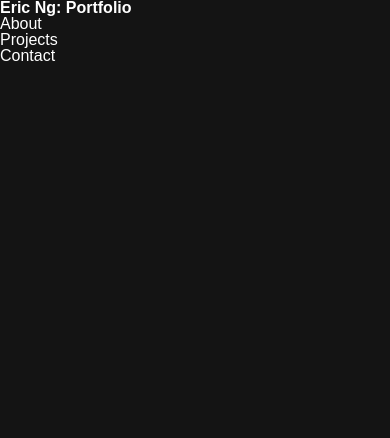
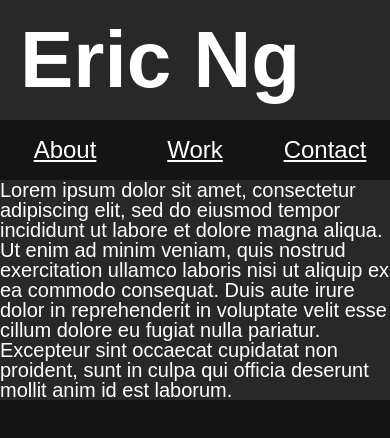
Before and after one commit to EricNg314/Simple_Portfolio, a plain HTML site: page index.html in a window 390 px wide. Drawn offline with Linux system fonts and the light colour scheme.

Commit message:
Adding base nav and container.

```diff
--- a/assets/css/reset.css
+++ b/assets/css/reset.css
@@ -12,6 +12,10 @@ body {
   min-height: 100%;
   line-height: 1;
   font-family: sans-serif;
+}
+
+a {
+  color:unset;
 }
 
 h1,
--- a/assets/css/style.css
+++ b/assets/css/style.css
@@ -2,19 +2,41 @@
   --primary-txt-color: #ffffff;
   --secondary-txt-color: #ffffff;
   --tertiary-txt-color: #ffffff;
-  --primary-bg-color: rgb(20,20,20);
-  --secondary-bg-color: rgb(40,40,40);
-  --tertiary-bg-color: rgb(60,60,60);
-  --quaternary-bg-color: rgb(80,80,80);
+  --primary-bg-color: rgb(20, 20, 20);
+  --secondary-bg-color: rgb(40, 40, 40);
+  --tertiary-bg-color: rgb(60, 60, 60);
+  --quaternary-bg-color: rgb(80, 80, 80);
 }
 
-
+* {
+  font-size: 16px;
+}
 
 body {
   color: var(--primary-txt-color);
   background-color: var(--primary-bg-color);
 }
 
+header {
+ padding: 1rem;
+}
+
+h1 {
+  font-size: 400%;
+}
+
+nav {
+  width: 15%;
+}
+
+nav ul {
+ display: flex;
+ flex-direction: column;
+}
+.nav-li{
+
+ margin-left: 1rem;
+}
 .color-primary {
   color: var(--primary-txt-color);
   background-color: var(--primary-bg-color);
@@ -31,3 +53,46 @@ body {
   color: var(--tertiary-txt-color);
   background-color: var(--quaternary-bg-color);
 }
+
+.page-container {
+  display: flex;
+  position: relative;
+}
+
+.main-container {
+  max-width: 1200px;
+  margin: 0 auto;
+  width: 75%;
+}
+
+@media screen and (max-width: 768px) {
+  * {
+    font-size: 20px;
+  }
+  nav {
+    position: absolute;
+    top: 0;
+    width: 100%;
+    max-width: unset;
+    height: 2rem;
+    /* display: flex; */
+  }
+  nav ul {
+   display: flex;
+   flex-direction: row;
+   justify-content: space-between;
+  }
+  .nav-li {
+   flex: 1;
+   text-align: center;
+   line-height: 3rem;
+   margin-left: unset;
+  }
+  .nav-li * {
+   font-size: 120%;
+  }
+  .main-container {
+    margin-top: 3rem;
+    width: 100%;
+  }
+}
--- a/index.html
+++ b/index.html
@@ -12,17 +12,23 @@
 </head>
 
 <body>
-	<header class="color-primary">
-		<h1>Eric Ng: Portfolio</h1>
+  <header class="color-secondary">
+    <h1>Eric Ng</h1>
   </header>
+  <div class="page-container color-primary">
     <nav class="color-primary">
       <ul>
-			<li>About</li>
-			<li>Projects</li>
-			<li>Contact</li>
+        <li class="nav-li"><a href="#about">About</a></li>
+        <li class="nav-li"><a href="#work">Work</a></li>
+        <li class="nav-li"><a href="#contact">Contact</a></li>
       </ul>
     </nav>
-	<main></main>
+    <main class="main-container color-secondary">
+      <section id="about">Lorem ipsum dolor sit amet, consectetur adipiscing elit, sed do eiusmod tempor incididunt ut labore et dolore magna aliqua. Ut enim ad minim veniam, quis nostrud exercitation ullamco laboris nisi ut aliquip ex ea commodo consequat. Duis aute irure dolor in reprehenderit in voluptate velit esse cillum dolore eu fugiat nulla pariatur. Excepteur sint occaecat cupidatat non proident, sunt in culpa qui officia deserunt mollit anim id est laborum.</section>
+      <section id="work"></section>
+      <section id="contact"></section>
+    </main>
+  </div>
 </body>
 
 </html>
```
Also changed, not shown: 1 other file. Lines whose indentation alone changed are shown as unchanged.
